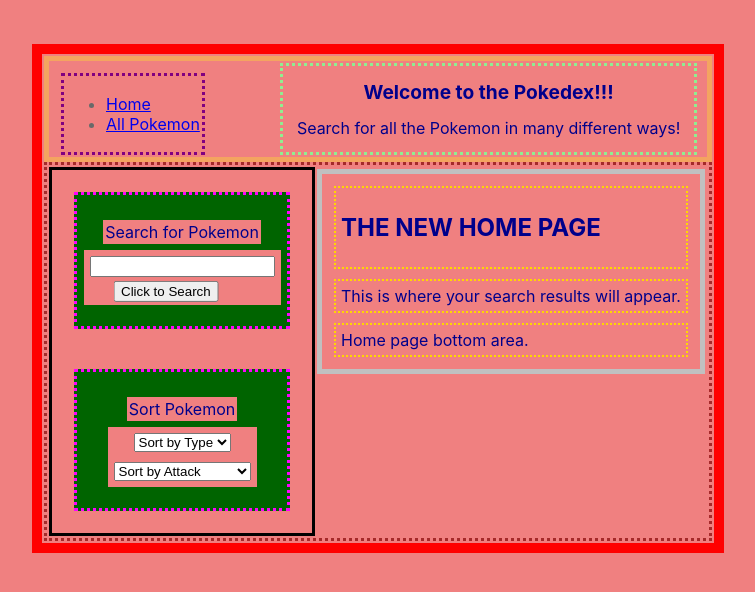
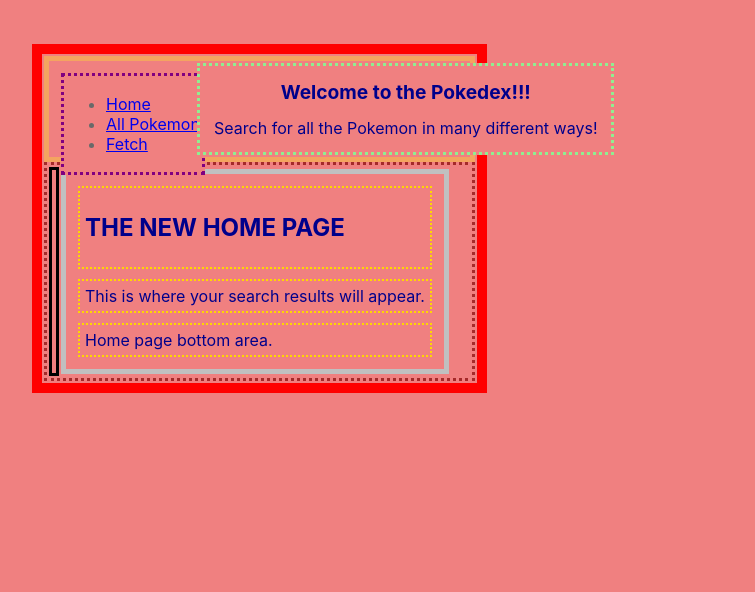
Before and after one commit to franco-ortega/lab-03-pokedex, a React (Create React App) app: page / in a window 1280 px wide. Shown: the top 592 px of the page, without its empty margins (12-767 px from the left). Built offline with nearby package versions, Linux system fonts and the light colour scheme.

Commit message:
update search and sort to work with api

```diff
--- a/package.json
+++ b/package.json
@@ -10,6 +10,7 @@
     "react-dom": "^17.0.1",
     "react-router-dom": "^5.2.0",
     "react-scripts": "4.0.0",
+    "superagent": "^6.1.0",
     "web-vitals": "^0.2.4"
   },
   "scripts": {
--- a/src/App.css
+++ b/src/App.css
@@ -58,13 +58,16 @@
     border: dotted brown 3px;
 }
 
+
+
+
 .sidebar-div {
     display: flex;
     flex-direction: column;
     border: solid black;
 }
 
-
+/*
 .search-div, .sort-div {
     background-color: darkgreen;
     display: flex;
@@ -75,7 +78,9 @@
     margin: 20px;
     padding: 20px;
     border: dotted fuchsia 3px;
-}
+} */
+
+
 
 .home-div {
     border: solid silver 5px;
@@ -104,13 +109,13 @@
     padding: 2px;
 }
 
-.search-input-div, .sort-select-div {
+/* .search-input-div, .sort-select-div {
     display: flex;
     flex-direction: column;
     align-items: center;
     margin: 1px;
     padding: 1px;
-}
+} */
 
 img {
     width: 150px;
@@ -120,8 +125,36 @@
     margin: 5px;
 }
 
-button {
+/* button {
     margin: 0px;
     position: relative;
     transform: translate(27%, -10%);
+} */
+
+
+
+
+
+.search-and-sort-div {
+    display: flex;
+    flex-direction: row;
+    align-items: center;
+    justify-content: center;
+    border: dotted brown 4px;
 }
+
+.fetch-search-div {
+    display: flex;
+    flex-direction: column;
+}
+
+.fetch-div {
+    display: flex;
+    flex-wrap: wrap;
+    border: solid orange 2px;
+}
+
+.fetched-pokemon-div {
+    border: solid lightsteelblue 2px;
+    margin: 5px;
+}
--- a/src/App.js
+++ b/src/App.js
@@ -8,10 +8,11 @@
 import Header from './Header.js';
 import Nav from './Nav.js';
 import PokeList from './PokeList.js';
-import SearchBar from './SearchBar.js';
-import Sort from './Sort.js';
+//import SearchBar from './SearchBar.js';
+//import Sort from './Sort.js';
 //import data from './Data.js';
 import Home from './Home.js';
+import Fetch from './Fetch.js';
 
 export default class App extends Component {
 
@@ -19,8 +20,8 @@
   state = {
     filterName: '',
     submitName: '',
-    sortAlphabetical: '',
-    sortAttack: '',
+    // sortAlphabetical: '',
+    // sortAttack: '',
   }
 
   handleNameChange = (e) => {
@@ -37,19 +38,19 @@
     console.log('Submit: ' + this.state.filterName);
   }
 
-  handleAlphabeticalChange = (e) => {
-    this.setState({
-      sortAlphabetical: e.target.value
-    });
-    console.log('ABC: ' + e.target.value);
-  }
+  // handleAlphabeticalChange = (e) => {
+  //   this.setState({
+  //     sortAlphabetical: e.target.value
+  //   });
+  //   console.log('ABC: ' + e.target.value);
+  // }
 
-  handleAttackChange = (e) => {
-    this.setState({
-      sortAttack: e.target.value
-    });
-    console.log('Attack: ' + e.target.value);
-  }
+  // handleAttackChange = (e) => {
+  //   this.setState({
+  //     sortAttack: e.target.value
+  //   });
+  //   console.log('Attack: ' + e.target.value);
+  // }
 
 
     render() {
@@ -65,7 +66,7 @@
 
                     <div className='body-div'>
                       <div className='sidebar-div'>
-                        <SearchBar
+                        {/* <SearchBar
                         filterName={this.state.filterName}
                         submitName={this.state.submitName}
                         handleNameChange={this.handleNameChange}
@@ -74,7 +75,7 @@
                         <Sort
                         handleAlphabeticalChange={this.handleAlphabeticalChange}
                         handleAttackChange={this.handleAttackChange}
-                        />
+                        /> */}
                       </div>
 
                       {/* <PokeList
@@ -96,6 +97,11 @@
                                 exact
                                 render={(routerProps) => <PokeList {...routerProps} />}
                             />
+                            <Route
+                                path="/fetch"
+                                exact
+                                render={(routerProps) => <Fetch {...routerProps} />}
+                            />
                         </Switch>
                         </div>
 
--- /dev/null
+++ b/src/Fetch.js
@@ -0,0 +1,97 @@
+import React, { Component } from 'react'
+import request from 'superagent';
+import Sort from './Sort';
+
+export default class Fetch extends Component {
+
+    state = {
+        pokeData: [],
+        pokemon: '',
+        sortAlphabetical: '',
+        sortType: 'pokemon',
+
+    }
+
+    componentDidMount = async () => {
+        this.fetchPokemon()
+    }
+
+    fetchPokemon = async () => {
+        console.log(this.state.sortAlphabetical)
+        const response = await request.get(`https://alchemy-pokedex.herokuapp.com/api/pokedex?pokemon=${this.state.pokemon}&sort=${this.state.sortType}&direction=${this.state.sortAlphabetical}`);
+
+        this.setState({ pokeData: response.body.results})
+    }
+
+
+//Search Input and Button
+    handleInput = async (e) => {
+        this.setState({ pokemon: e.target.value });
+    }
+
+    handleButton = async (e) => {
+        this.setState({ pokemon: e.target.value });
+        e.preventDefault();
+        const response = await request.get(`https://alchemy-pokedex.herokuapp.com/api/pokedex?pokemon=${this.state.pokemon}`);
+
+        this.setState({ pokeData: response.body.results})
+    }
+
+
+
+//Drop Down Menus
+    handleAlphabeticalChange = async (e) => {
+        await this.setState({
+            sortAlphabetical: e.target.value
+        });
+        this.fetchPokemon()
+        console.log('ABC: ' + e.target.value);
+      }
+
+
+      handleTypeChange = async (e) => {
+        await this.setState({
+          sortType: e.target.value
+        });
+        this.fetchPokemon()
+        console.log('Type: ' + e.target.value);
+      }
+
+
+
+
+    render() {
+        return (
+            <div>
+                FETCH PAGE
+
+                <div className='search-and-sort-div'>
+                    <div className='fetch-search-div'>
+                    <input onChange={this.handleInput} />
+                    <button onClick={this.handleButton}>Search by Name</button>
+                    </div>
+                    <div>
+                    <Sort
+                    handleAlphabeticalChange={this.handleAlphabeticalChange}
+                    handleTypeChange={this.handleTypeChange}
+                    />
+                    </div>
+                </div>
+
+
+                <div className='fetch-div'>
+                    {this.state.pokeData.map(onePoke =>
+                        <div key={onePoke.onePoke} className='fetched-pokemon-div'>
+                            <p>
+                                {onePoke.pokemon}
+                                <img src={onePoke.url_image} alt={onePoke.pokemon} />
+                            </p>
+                        </div>
+                    )}
+                </div>
+
+
+            </div>
+        )
+    }
+}
--- a/src/Home.js
+++ b/src/Home.js
@@ -12,8 +12,8 @@
   state = {
     filterName: '',
     submitName: '',
-    sortAlphabetical: '',
-    sortAttack: '',
+    // sortAlphabetical: '',
+    // sortAttack: '',
   }
 
   handleNameChange = (e) => {
@@ -30,19 +30,19 @@
     console.log('Submit: ' + this.state.filterName);
   }
 
-  handleAlphabeticalChange = (e) => {
-    this.setState({
-      sortAlphabetical: e.target.value
-    });
-    console.log('ABC: ' + e.target.value);
-  }
+  // handleAlphabeticalChange = (e) => {
+  //   this.setState({
+  //     sortAlphabetical: e.target.value
+  //   });
+  //   console.log('ABC: ' + e.target.value);
+  // }
 
-  handleAttackChange = (e) => {
-    this.setState({
-      sortAttack: e.target.value
-    });
-    console.log('Attack: ' + e.target.value);
-  }
+  // handleAttackChange = (e) => {
+  //   this.setState({
+  //     sortAttack: e.target.value
+  //   });
+  //   console.log('Attack: ' + e.target.value);
+  // }
 
   render() {
     return (
--- a/src/Nav.js
+++ b/src/Nav.js
@@ -8,6 +8,7 @@
                 <ul>
                     <li><Link to="/">Home</Link></li>
                     <li><Link to="/list">All Pokemon</Link></li>
+                    <li><Link to="/fetch">Fetch</Link></li>
                 </ul>
 
 
--- a/src/Sort.js
+++ b/src/Sort.js
@@ -4,19 +4,19 @@
     render() {
         return (
             <div className='sort-div'>
-                <div className='sort-text-div'>
+                {/* <div className='sort-text-div'>
                 Sort Pokemon
-                </div>
+                </div> */}
                 <div className='sort-select-div'>
                 <select onChange={this.props.handleAlphabeticalChange}>
-                    <option value=''>Sort by Type</option>
-                    <option value='ascending'>Type: A to Z</option>
-                    <option value='descending'>Type: Z to A</option>
+                    <option value=''>Sort by Name</option>
+                    <option value='asc'>Type: A to Z</option>
+                    <option value='desc'>Type: Z to A</option>
                 </select>
-                <select onChange={this.props.handleAttackChange}>
-                    <option value=''>Sort by Attack</option>
-                    <option value='low-to-high'>Attack: Low to High</option>
-                    <option value='high-to-low'>Attack: High to Low</option>
+                <select onChange={this.props.handleTypeChange}>
+                    <option value=''>Sort by Attack/Defense</option>
+                    <option value='attack'>Attack</option>
+                    <option value='defense'>Defense</option>
                  </select>
                  </div>
             </div>
```
Also changed, not shown: 1 other file (tests, documents, lock files or other folders).
